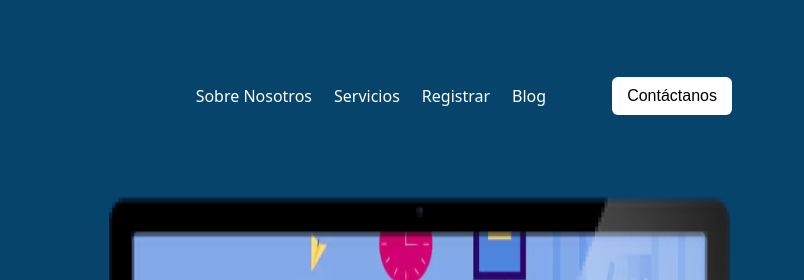
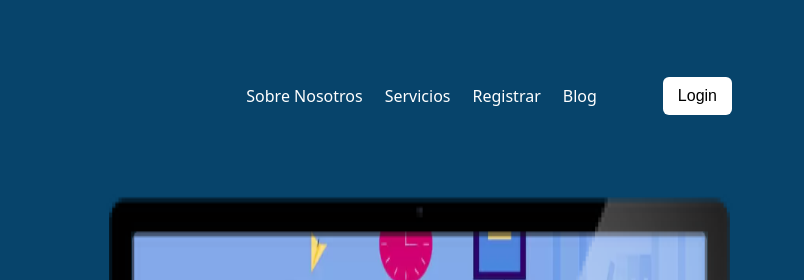
Before and after one commit to Alejandro1709/yobizi, an Astro site: page / in a window 1280 px wide. Shown: the top 280 px of the page, 476-1280 px from the left. Built offline with nearby package versions, Linux system fonts and the light colour scheme; Astro itself is replaced by a stand-in of ours.

Commit message:
Add: React Framework and LoginButton and Modal Component

```diff
--- a/astro.config.mjs
+++ b/astro.config.mjs
@@ -1,4 +1,8 @@
 import { defineConfig } from 'astro/config';
 
+import react from "@astrojs/react";
+
 // https://astro.build/config
-export default defineConfig({});
+export default defineConfig({
+  integrations: [react()]
+});
--- /dev/null
+++ b/src/components/LoginButton.css
@@ -0,0 +1,12 @@
+button {
+  background-color: white;
+  padding: 10px 15px;
+  border: none;
+  border-radius: 6px;
+  cursor: pointer;
+  font-size: 16px;
+}
+
+button:hover {
+  background-color: #f3f3f3;
+}
--- /dev/null
+++ b/src/components/LoginButton.tsx
@@ -0,0 +1,11 @@
+import './LoginButton.css';
+
+function LoginButton() {
+  const handleClick = () => {
+    console.log('Click en el botón');
+  };
+
+  return <button onClick={handleClick}>Login</button>;
+}
+
+export default LoginButton;
--- a/src/components/Navbar.astro
+++ b/src/components/Navbar.astro
@@ -1,3 +1,7 @@
+---
+import LoginButton from './LoginButton';
+---
+
 <header>
   <img id='logo' src='/logobg.png' alt='logo' />
   <nav>
@@ -7,7 +11,7 @@
       <li>Registrar</li>
       <li>Blog</li>
     </ul>
-    <button>Contáctanos</button>
+    <LoginButton client:load />
   </nav>
   <button id='toggle-btn'>Menú</button>
 </header>
@@ -46,18 +50,6 @@
   #toggle-btn {
     display: none;
   }
-  button {
-    background-color: white;
-    padding: 10px 15px;
-    border: none;
-    border-radius: 6px;
-    cursor: pointer;
-    font-size: 16px;
-  }
-
-  button:hover {
-    background-color: #f3f3f3;
-  }
 
   @media screen and (max-width: 768px) {
     #logo {
--- a/tsconfig.json
+++ b/tsconfig.json
@@ -1,3 +1,7 @@
 {
-  "extends": "astro/tsconfigs/strict"
+  "extends": "astro/tsconfigs/strict",
+  "compilerOptions": {
+    "jsx": "react-jsx",
+    "jsxImportSource": "react"
+  }
 }
```
Also changed, not shown: package.json (+6 -1 lines), src/components/Modal.tsx (added, +7 -0 lines), 1 other file.
